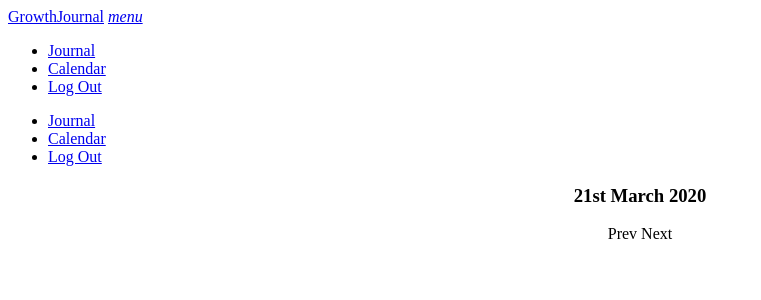
After one commit to sharananurag998/GrowthJournal, a Django app: template templates/header.html in a window 1280 px wide. The commit adds this page. Shown: the top 300 px of the page, without its empty margins (0-761 px from the left). Run offline with Django 3.2, Linux system fonts and the light colour scheme; the template is opened without the code that fills it, so the values that code supplies are empty.

Commit message:
Made the templates modular
Added now scripts.html and header.html and included them in index.html

```diff
--- a/GrowthJournal/urls.py
+++ b/GrowthJournal/urls.py
@@ -16,6 +16,9 @@ Including another URLconf
 from django.contrib import admin
 from django.urls import path
 
+from django.conf.urls import url
+from django.views.generic.base import RedirectView
+
 from django.conf.urls.static import static
 from django.conf import settings
 
@@ -23,7 +26,8 @@ from GrowthJournal.views import PostFeed
 
 urlpatterns = [
     path('admin/', admin.site.urls),
-    path('', PostFeed.as_view(template_name="index.html"), name = "PostFeed")
+    path('', PostFeed.as_view(template_name="index.html"), name = "PostFeed"),
+    url(r'^favicon\.ico$',RedirectView.as_view(url='/static/images/favicon.ico')),
 ]
 
 if settings.DEBUG:
--- /dev/null
+++ b/templates/header.html
@@ -0,0 +1,35 @@
+{% block header %}
+
+<nav class="black">
+    <div class="nav-wrapper container">
+        <a href="#!" class="brand-logo">GrowthJournal</a>
+        <a href="#" data-target="mobile-demo" class="sidenav-trigger"><i class="material-icons">menu</i></a>
+        <ul class="right hide-on-med-and-down">
+            <li class="grey"><a href="#">Journal</a></li>
+            <li><a href="#">Calendar</a></li>
+            <li><a href="#">Log Out</a></li>
+        </ul>
+    </div>
+</nav>
+
+<ul class="sidenav" id="mobile-demo">
+    <li class="grey"><a href="#">Journal</a></li>
+    <li><a href="#">Calendar</a></li>
+    <li><a href="#">Log Out</a></li>
+</ul>
+<div class="row">
+    <div class="col s12 l4">
+        <h3 style="text-align: center;">21st March 2020</h3>
+    </div>
+
+    <div class="col s12 l4"></div>
+
+    <div class="col s12 l4">
+        <center>
+            <a class="waves-effect waves-light btn-large" style="margin-top: 5%;">Prev</a>
+            <a class="waves-effect waves-light btn-large" style="margin-top: 5%;">Next</a>
+        </center>
+    </div>
+</div>
+
+{% endblock header %}
```
Also changed, not shown: statics/js/index.js (+12 -1 lines), templates/index.html (+6 -9 lines), templates/scripts.html (added, +12 -0 lines), statics/images/favicon.ico (added).
